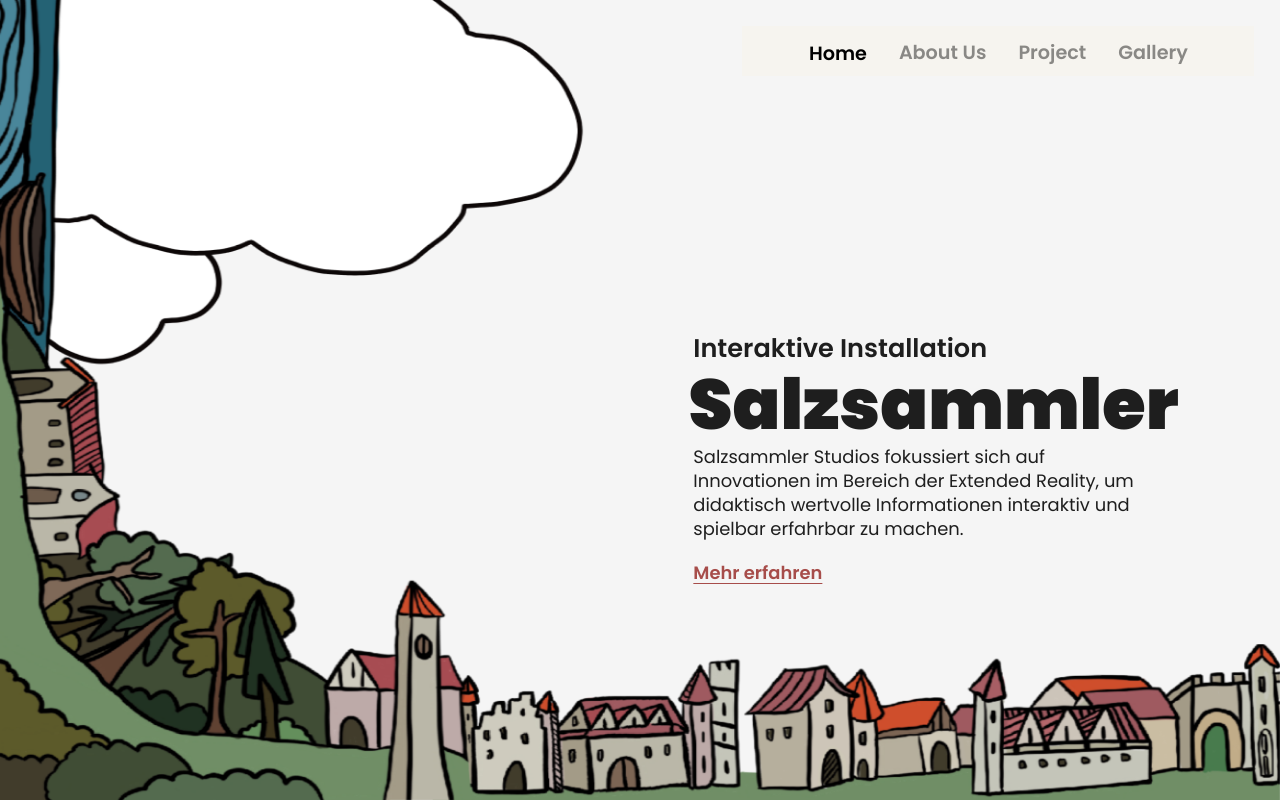
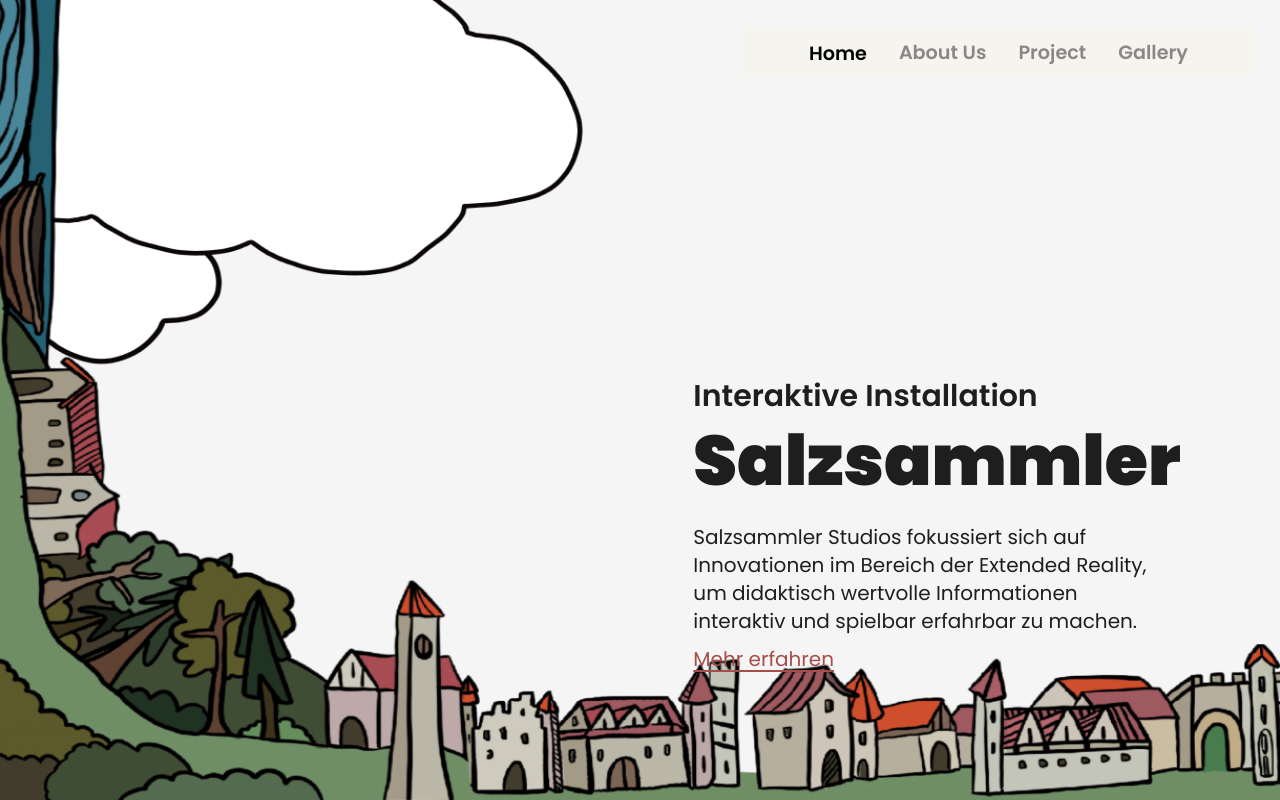
Before and after one commit to Salzsammler-Studios/salzsammler-studios.github.io, a React (Create React App) app: page / in a window 1280 px wide. Built offline with nearby package versions, Linux system fonts and the light colour scheme.

Commit message:
refactor: text resizing better

```diff
--- a/public/index.html
+++ b/public/index.html
@@ -26,7 +26,7 @@
     -->
     <link rel="preconnect" href="https://fonts.googleapis.com">
     <link rel="preconnect" href="https://fonts.gstatic.com" crossorigin>
-    <link href="https://fonts.googleapis.com/css2?family=Poppins:wght@600&display=swap" rel="stylesheet">
+    <link href="https://fonts.googleapis.com/css2?family=Poppins:wght@300;400;500;600;700;800;900&display=swap" rel="stylesheet">
     <title>Salzsammler Studios</title>
 </head>
 <body>
--- a/src/App.css
+++ b/src/App.css
@@ -13,39 +13,35 @@ html {
     background-color: #F5F5F5;
 }
 
-h2 {
-    font-size: 2vw;
+.ant-typography h2 {
     font-weight: 600;
     font-family: 'Poppins', sans-serif;
 }
 
-h1 {
-    font-size: 5.5vw;
+.ant-typography h1 {
     font-weight: 900;
+    font-size: 5em;
     font-family: 'Poppins', sans-serif;
 }
 
-h3 {
-    font-size: 1.4vw;
+.ant-typography h4 {
+    width: 90%;
     font-weight: normal;
     font-family: 'Poppins', sans-serif;
 }
 
-a {
+.ant-typography a {
     color: #A74D4A;
-    font-size: 1.4vw;
     font-weight: 600;
-    font-family: 'Poppins', sans-serif;
 }
 
 .overlay {
 
     @media screen and (max-width: 809px) {
-        background-image: url("./assets/overlay_city_1.png");
-        background-size: 120% 50%;
-        background-position-x: center;
-        background-repeat: repeat-x;
-        bottom: -50%;
+        background-image: url("./assets/overlay.png");
+        background-size: cover;
+        background-repeat: no-repeat;
+        bottom: 0;
     }
 
     @media screen and (min-width: 810px) {
@@ -58,5 +54,4 @@ a {
     position: fixed;
     width: 100%;
     height: 100%;
-    pointer-events: none;
 }
--- a/src/components/BaseLayout.tsx
+++ b/src/components/BaseLayout.tsx
@@ -20,7 +20,6 @@ const BaseLayout = () => {
                 <Col span={1}></Col>
             </Row>
             <Content><Outlet/></Content>
-            <div>Footer</div>
         </Layout>
     )
 };
--- a/src/pages/homepage.tsx
+++ b/src/pages/homepage.tsx
@@ -2,56 +2,53 @@ import { Col, Row } from "antd";
 import { useMediaQuery } from "react-responsive";
 
 import React from "react";
+import Typography from "antd/es/typography/Typography";
+import Title from "antd/es/typography/Title";
+import Paragraph from "antd/es/typography/Paragraph";
+import Link from "antd/es/typography/Link";
 
 const Homepage = () => {
     const isMobile = useMediaQuery({ query: "(max-width: 810px)" });
     return <div className={"MainPage"}>
-        <div className="overlay" />
-        {isMobile ? (<><Row style={{ height: "5rem" }}></Row><Row align={"middle"} justify={"center"}>
-            <Col span={10}>
-                <Row>
-                    <Col><h2 style={{ marginBottom: "-5rem" }}>Interaktive Installation</h2></Col>
-                </Row>
-                <Row>
-                    <Col><h1 style={{marginLeft: "-0.3rem"}}>
-                        Salzsammler</h1></Col>
-                </Row>
-                <Row>
-                    <Col><h3 style={{ marginTop: "-0.8rem", width: "85%", lineHeight: '0.8rem' }}>Salzsammler Studios fokussiert sich auf Innovationen im Bereich der Extended Reality, um didaktisch wertvolle Informationen interaktiv und spielbar erfahrbar zu machen.</h3></Col>
-                </Row>
-                <Row>
-                    <Col><a href={"/"} style={{
+        <div className="overlay">
+            {isMobile ? (<><Row style={{ height: "5rem" }}></Row>
+                <Row align={"middle"} justify={"center"}>
+                    <Col span={14}>
+                        <Typography>
+                            <h2 style={{ marginBottom: "-5rem" }}>Interaktive Installation</h2>
+                            <h1>Salzsammler</h1>
+                            <h4 style={{ marginTop: "-1rem" }}>
+                                Salzsammler Studios fokussiert sich auf Innovationen im Bereich der Extended Reality, um didaktisch wertvolle Informationen interaktiv und spielbar erfahrbar zu machen.
+                            </h4>
+                            <Link href="/"><h4 style={{
                                 marginTop: "0", textDecoration: "underline",
-                        textUnderlineOffset: "0.3vw"
-                    }}>Mehr erfahren</a></Col>
-                </Row>
+                                textUnderlineOffset: "0.3vw", color: "#A74D4A"
+                            }}>Mehr erfahren</h4></Link>
+                        </Typography>
                     </Col>
                     <Col span={1}></Col>
                 </Row></>) :
-            (<><Row style={{ height: "12rem" }}></Row><Row align={"middle"} justify={"center"}>
+                (<><Row style={{ height: "22rem" }}></Row>
+                    <Row align={"middle"} justify={"center"}>
                         <Col span={13}></Col>
                         <Col span={10}>
-                    <Row>
-                        <Col><h2 style={{ marginBottom: "0" }}>Interaktive Installation</h2></Col>
-                    </Row>
-                    <Row>
-                        <Col><h1 style={{ marginTop: "-1rem", marginBottom: "-0.8rem", marginLeft: "-0.3rem" }}>
-                            Salzsammler</h1></Col>
-                    </Row>
-                    <Row>
-                        <Col><h3 style={{ marginTop: "0pt", width: "85%", lineHeight: '1.5rem' }}>Salzsammler Studios fokussiert sich auf Innovationen im Bereich der Extended Reality, um didaktisch wertvolle Informationen interaktiv und spielbar erfahrbar zu machen.</h3></Col>
-                    </Row>
-                    <Row>
-                        <Col><a href={"/"} style={{
+                            <Typography>
+                                <h2 style={{ marginBottom: "-5rem" }}>Interaktive Installation</h2>
+                                <h1>Salzsammler</h1>
+                                <h4 style={{ marginTop: "-1rem" }}>
+                                    Salzsammler Studios fokussiert sich auf Innovationen im Bereich der Extended Reality, um didaktisch wertvolle Informationen interaktiv und spielbar erfahrbar zu machen.
+                                </h4>
+                                <Link href="/"><h4 style={{
                                     marginTop: "0", textDecoration: "underline",
-                            textUnderlineOffset: "0.3vw"
-                        }}>Mehr erfahren</a></Col>
-                    </Row>
+                                    textUnderlineOffset: "0.3vw", color: "#A74D4A"
+                                }}>Mehr erfahren</h4></Link>
+                            </Typography>
                         </Col>
                         <Col span={1}></Col>
                     </Row></>
                 )}
         </div>
+    </div>
 }
 
 export default Homepage;
```
Also changed, not shown: src/App.tsx (+7 -0 lines). Lines whose indentation alone changed are shown as unchanged.
